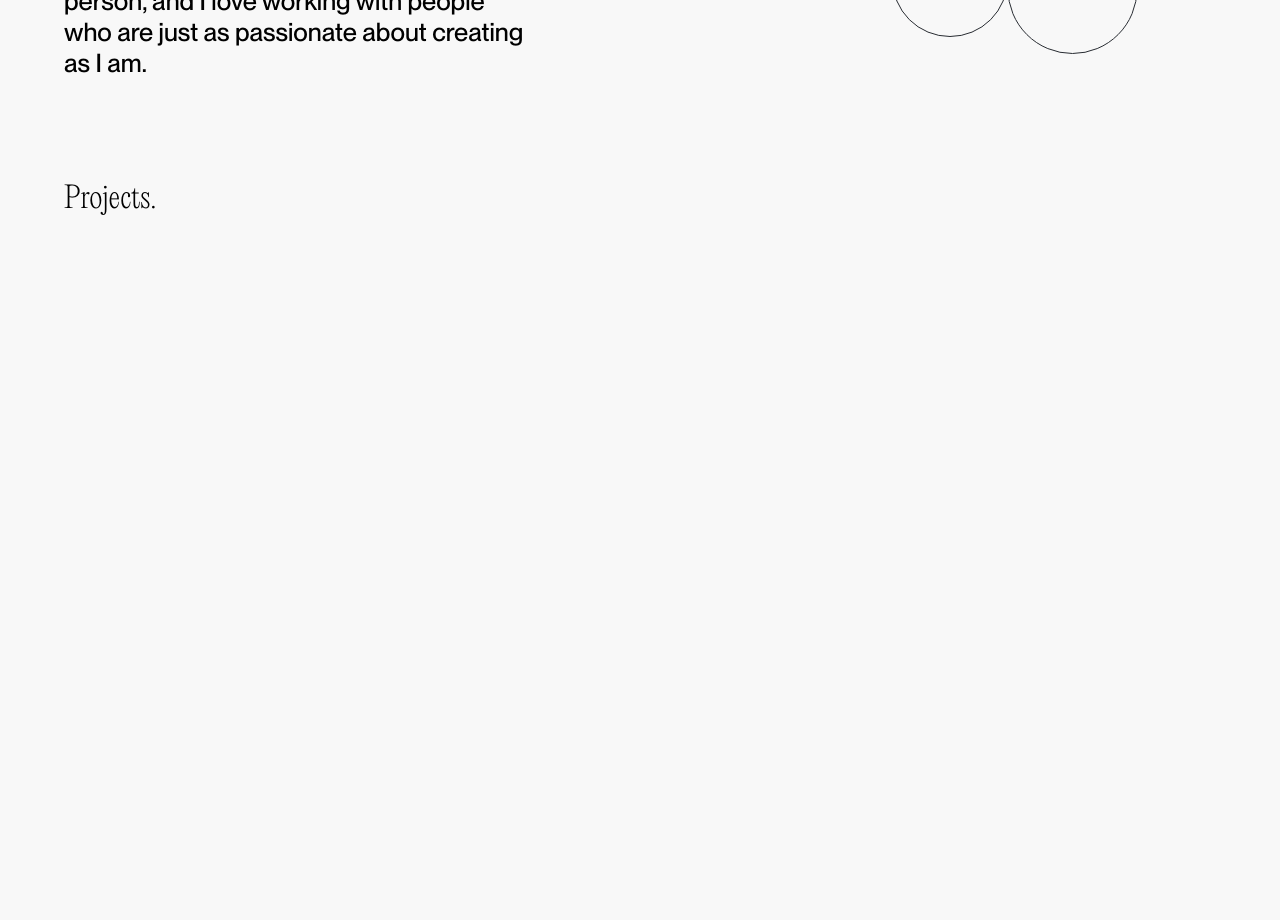
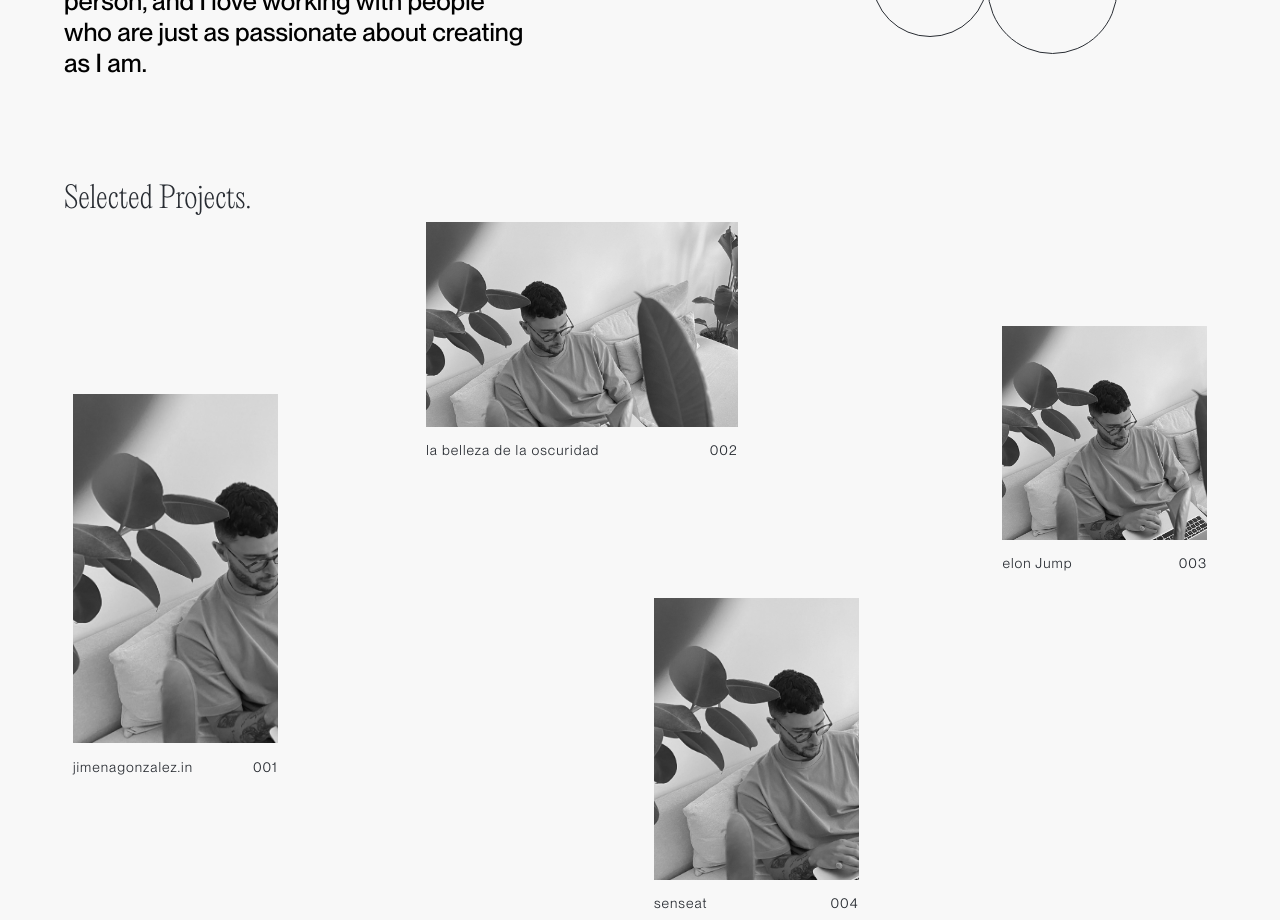
Before and after one commit to vicentegarcya/vicentegarcya-web, a React (Create React App) app: page / in a window 1280 px wide. Shown: the part 1480-2400 px from the top of the page. Built offline with nearby package versions, Linux system fonts and the light colour scheme.

Commit message:
finish projects section skeleton

```diff
--- a/src/Home.css
+++ b/src/Home.css
@@ -12,15 +12,16 @@
 
 .welcome_wrapper {
   background: url("./images/IMG_6197.webp");
-  background-position-y: -270px;
-  background-size: cover;
+  background-position-y: -380px;
+  background-position-x: -170px;
+  background-size: 115%;
   filter: grayscale();
   position: absolute;
   top: 0;
   left: 0;
   width: 100%;
   height: 100%;
-  opacity: 0.45;
+  opacity: 0.35;
 }
 
 .welcome_content {
@@ -153,7 +154,7 @@
   bottom: 50%;
   right: 50%;
   animation: bubblesAppearing 0.5s cubic-bezier(0.77, 0, 0.175, 1);
-  margin-right: -10px;
+  margin-right: 10px;
 }
 
 .about_bubbles > a:hover {
@@ -222,9 +223,79 @@
 .projects {
   width: 100vw;
   height: 100vh;
-  padding: 1rem 0 1rem 4rem;
+  padding: 1rem 4rem 0 4rem;
   display: flex;
   flex-direction: column;
   justify-content: space-between;
+  color: var(--main-black);
   background-color: var(--main-white);
 }
+
+.projects_grid {
+  width: 100%;
+  height: 100%;
+  display: grid;
+  grid-template-columns: repeat(10, 1fr);
+  grid-template-rows: repeat(10, 1fr);
+  grid-gap: 10px;
+}
+
+.projects_grid > div {
+  height: 100%;
+  width: 100%;
+  display: flex;
+  flex-direction: column;
+  align-items: center;
+  justify-content: space-between;
+  padding: 4%;
+}
+
+.projects_grid > div > div:nth-child(1) {
+  width: 100%;
+  height: 100%;
+  display: flex;
+  flex-direction: row;
+  align-items: flex-end;
+  justify-content: space-between;
+  background-image: url('./images/IMG_6197.webp');
+  background-size: cover;
+  filter: grayscale();
+}
+
+.projects_grid > div > div:nth-child(2) {
+  display: flex;
+  flex-direction: row;
+  align-items: flex-end;
+  justify-content: space-between;
+  width: 100%;
+  height: 35px;
+}
+
+.projects_grid > div > div > p {
+  font-size: 14px;
+  font-family: 'Neue-Montreal-Book';
+  margin: 0;
+  letter-spacing: 1px;
+}
+
+.projects_grid > div:nth-child(1) {
+  background-color: var(--main-white);
+  grid-column: 1 / 3;
+  grid-row: 3 / 9;
+}
+.projects_grid > div:nth-child(2) {
+  background-color: var(--main-white);
+  grid-column: 4 / 7;
+  grid-row: 1 / 5;
+  margin-top: -40px;
+}
+.projects_grid > div:nth-child(3) {
+  background-color: var(--main-white);
+  grid-column: 9 / 11;
+  grid-row: 2 / 6;
+}
+.projects_grid > div:nth-child(4) {
+  background-color: var(--main-white);
+  grid-column: 6 / 8;
+  grid-row: 6 / 11;
+}
--- a/src/Home.js
+++ b/src/Home.js
@@ -11,6 +11,7 @@ function Home() {
     <div className="Home">
       <section className="welcome">
         <div className="welcome_wrapper"></div>
+        <div className="welcome_wrapper_plant"></div>
         <div className="welcome_content">
           <div className="welcome_content_left">
             <p>
@@ -127,7 +128,37 @@ function Home() {
         </div>
       </section>
       <section ref={projectsSection} className="projects">
-          <SectionTitle title="Projects"></SectionTitle>
+        <SectionTitle title="Selected Projects"></SectionTitle>
+        <div className="projects_grid">
+          <div>
+            <div></div>
+            <div>
+              <p>jimenagonzalez.in</p>
+              <p>001</p>
+            </div>
+          </div>
+          <div>
+            <div></div>
+            <div>
+              <p>la belleza de la oscuridad</p>
+              <p>002</p>
+            </div>
+          </div>
+          <div>
+            <div></div>
+            <div>
+              <p>elon Jump</p>
+              <p>003</p>
+            </div>
+          </div>
+          <div>
+            <div></div>
+            <div>
+              <p>senseat</p>
+              <p>004</p>
+            </div>
+          </div>
+        </div>
       </section>
     </div>
   );
```
